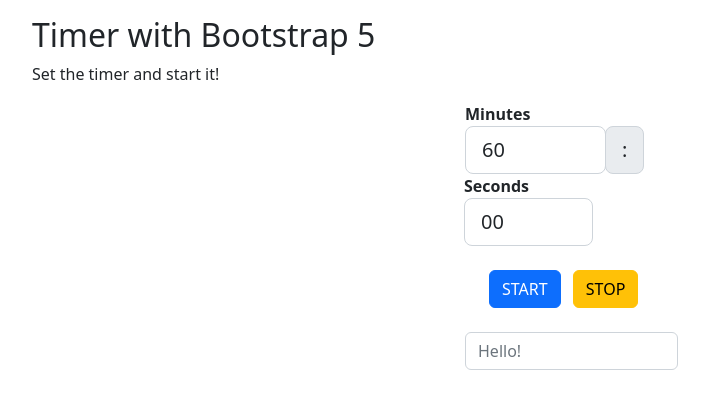
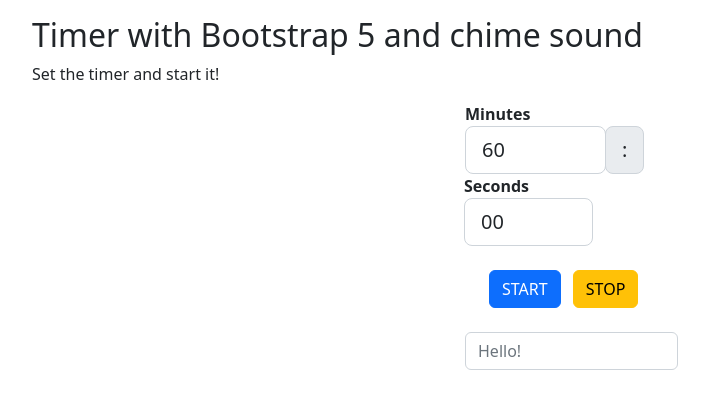
Before and after one commit to raul23/web-projects, a plain HTML site: page projects/timer_bootstrap/index.html in a window 1280 px wide. Shown: the whole page, without its empty margins (50-759 px from the left). Drawn offline with nearby package versions, Linux system fonts and the light colour scheme.

Commit message:
Update index.html

```diff
--- a/projects/timer_bootstrap/index.html
+++ b/projects/timer_bootstrap/index.html
@@ -10,7 +10,7 @@
 <body>
 
 <div class="container mt-3">
-  <h2>Timer with Bootstrap 5</h2>
+  <h2>Timer with Bootstrap 5 and chime sound</h2>
   <p>Set the timer and start it!</p>
 
   <div class="mx-auto" style="width:250px">
```
